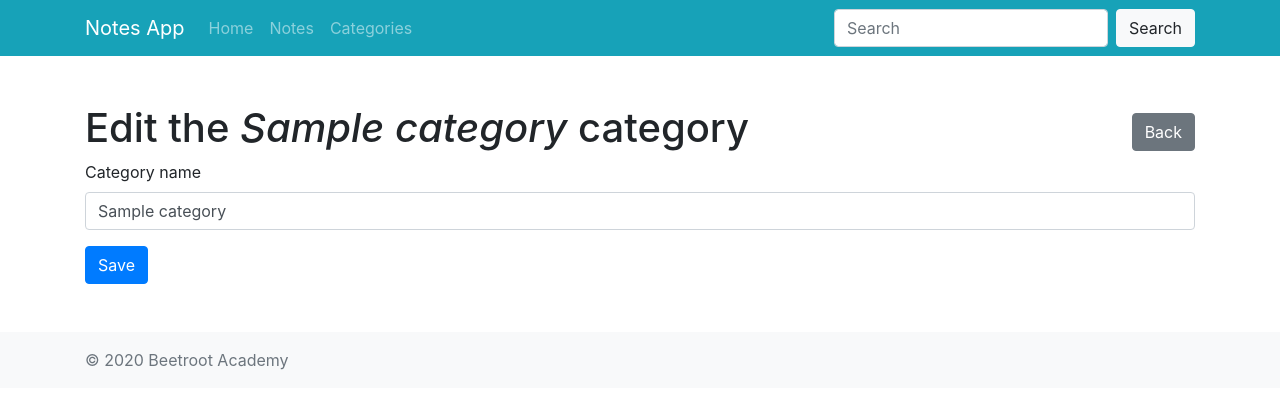
After one commit to dyachoksa/notes-web, a Flask app: page /categories/1/edit in a window 1280 px wide. The commit adds this page. Shown: the top 409 px of the page. Run offline with Flask 2, Linux system fonts and the light colour scheme; tables that the repository leaves empty hold one stand-in row (values such as "Sample post"); some libraries are stand-ins or nearby versions.

Commit message:
Added categories CRU(D)

```diff
--- a/notes/controllers/__init__.py
+++ b/notes/controllers/__init__.py
@@ -1,5 +1,6 @@
 from flask import Flask
 
+from .categories import categories_blueprint
 from .home import home_blueprint
 from .notes import notes_blueprint
 
@@ -7,3 +8,4 @@ from .notes import notes_blueprint
 def register_blueprints(app: Flask):
     app.register_blueprint(home_blueprint)
     app.register_blueprint(notes_blueprint, url_prefix="/notes")
+    app.register_blueprint(categories_blueprint, url_prefix="/categories")
--- /dev/null
+++ b/notes/controllers/categories.py
@@ -0,0 +1,65 @@
+from flask import Blueprint, render_template, request, redirect, url_for
+
+from ..db import db
+from ..models import Category
+
+categories_blueprint = Blueprint("categories", __name__)
+
+
+@categories_blueprint.route("", endpoint="index")
+def get_list():
+    categories = Category.query.all()
+
+    return render_template("categories/index.html", categories=categories)
+
+
+@categories_blueprint.route("/create", methods=["GET", "POST"])
+def create():
+    category = Category()
+
+    context = {"category": category}
+
+    if request.method == "POST":
+        category.name = request.form["name"]
+
+        if len(category.name) < 3:
+            error = "Please check your form. All fields are required."
+            context["error"] = error
+            return render_template("categories/create.html", **context)
+
+        try:
+            db.session.add(category)
+            db.session.commit()
+        except Exception as err:
+            context["error"] = str(err)
+            return render_template("categories/create.html", **context)
+
+        return redirect(url_for("categories.index"))
+
+    return render_template("categories/create.html", **context)
+
+
+@categories_blueprint.route("/<int:category_id>/edit", methods=["GET", "POST"])
+def edit(category_id):
+    category = Category.query.get_or_404(category_id)
+
+    context = {"category": category}
+
+    if request.method == "POST":
+        category.name = request.form["name"]
+
+        if len(category.name) < 3:
+            error = "Please check your form. All fields are required."
+            context["error"] = error
+            return render_template("categories/edit.html", **context)
+
+        try:
+            # db.session.add(category)
+            db.session.commit()
+        except Exception as err:
+            context["error"] = str(err)
+            return render_template("categories/edit.html", **context)
+
+        return redirect(url_for("categories.index"))
+
+    return render_template("categories/edit.html", **context)
--- a/notes/controllers/notes.py
+++ b/notes/controllers/notes.py
@@ -1,6 +1,6 @@
 import typing
 
-from flask import Blueprint, render_template, abort, request, redirect, url_for
+from flask import Blueprint, render_template, request, redirect, url_for
 
 from ..db import db
 from ..models import Note, Category
--- a/notes/templates/_partials/header.html
+++ b/notes/templates/_partials/header.html
@@ -1,8 +1,11 @@
 <header>
-    <nav class="navbar navbar-expand-lg navbar-dark bg-primary">
+    <nav class="navbar navbar-expand-lg navbar-dark bg-info">
         <div class="container">
             <a class="navbar-brand" href="{{ url_for('home.index') }}">Notes App</a>
-            <button class="navbar-toggler" type="button" data-toggle="collapse" data-target="#navbarSupportedContent" aria-controls="navbarSupportedContent" aria-expanded="false" aria-label="Toggle navigation">
+            <button class="navbar-toggler" type="button" data-toggle="collapse"
+                    data-target="#navbarSupportedContent"
+                    aria-controls="navbarSupportedContent" aria-expanded="false"
+                    aria-label="Toggle navigation">
                 <span class="navbar-toggler-icon"></span>
             </button>
 
@@ -12,12 +15,18 @@
                         <a class="nav-link" href="{{ url_for('home.index') }}">Home</a>
                     </li>
                     <li class="nav-item">
-                        <a class="nav-link" href="{{ url_for('notes.index') }}">Notes</a>
+                        <a class="nav-link"
+                           href="{{ url_for('notes.index') }}">Notes</a>
+                    </li>
+                    <li class="nav-item">
+                        <a class="nav-link" href="{{ url_for('categories.index') }}">Categories</a>
                     </li>
                 </ul>
                 <form class="form-inline my-2 my-lg-0">
-                    <input class="form-control mr-sm-2" type="search" placeholder="Search" aria-label="Search">
-                    <button class="btn btn-light my-2 my-sm-0" type="submit">Search</button>
+                    <input class="form-control mr-sm-2" type="search"
+                           placeholder="Search" aria-label="Search">
+                    <button class="btn btn-light my-2 my-sm-0" type="submit">Search
+                    </button>
                 </form>
             </div>
         </div>
--- /dev/null
+++ b/notes/templates/categories/_form.html
@@ -0,0 +1,13 @@
+<div class="form-group">
+    <label for="name">Category name</label>
+    <input
+        type="text"
+        class="form-control"
+        id="name"
+        name="name"
+        placeholder="My note category"
+        value="{{ category.name | default("", true) }}"
+    />
+</div>
+
+<button type="submit" class="btn btn-primary">Save</button>
--- /dev/null
+++ b/notes/templates/categories/edit.html
@@ -0,0 +1,24 @@
+{% extends "base.html" %}
+
+{% block title %}Edit {{ category.name }} category{% endblock %}
+
+{% block content %}
+    <div class="d-flex flex-row justify-content-between align-items-center">
+        <h1>Edit the <em>{{ category.name }}</em> category</h1>
+        <a href="{{ url_for('categories.index') }}" class="btn btn-secondary">Back</a>
+    </div>
+
+    {% if error %}
+        <div class="alert alert-warning alert-dismissible fade show" role="alert">
+            {{ error }}
+
+            <button type="button" class="close" data-dismiss="alert" aria-label="Close">
+                <span aria-hidden="true">&times;</span>
+            </button>
+        </div>
+    {% endif %}
+
+    <form action="{{ url_for("categories.edit", category_id=category.id) }}" method="post">
+        {% include "categories/_form.html" with context %}
+    </form>
+{% endblock %}
--- a/notes/templates/notes/show.html
+++ b/notes/templates/notes/show.html
@@ -18,6 +18,6 @@
     </div>
 
     <div class="mt-4">
-        <p>{{ note.content }}</p>
+        <p>{{ note.content | safe }}</p>
     </div>
 {% endblock %}
```
Also changed, not shown: notes/templates/categories/create.html (added, +24 -0 lines), notes/templates/categories/index.html (added, +21 -0 lines), 1 other file.
